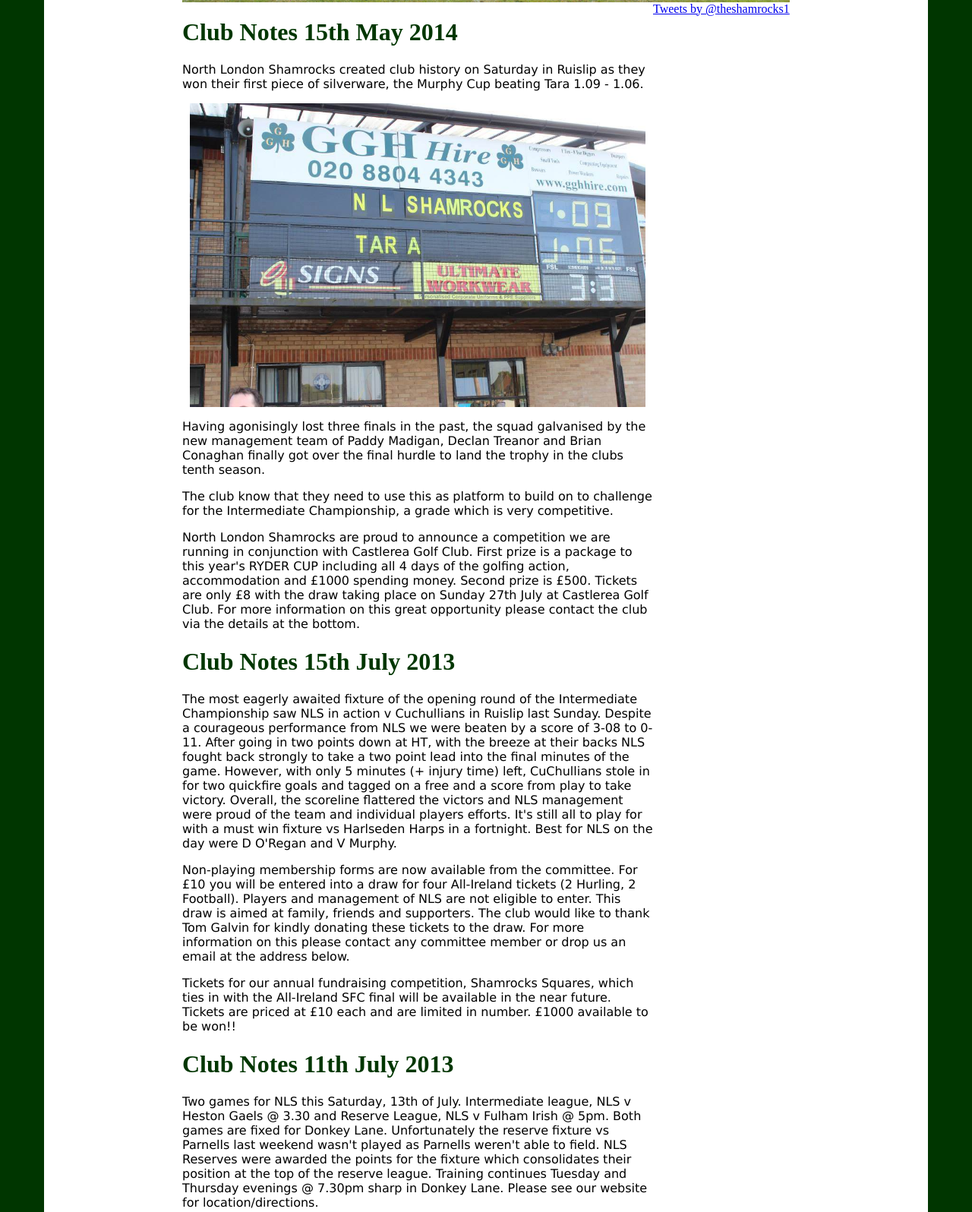
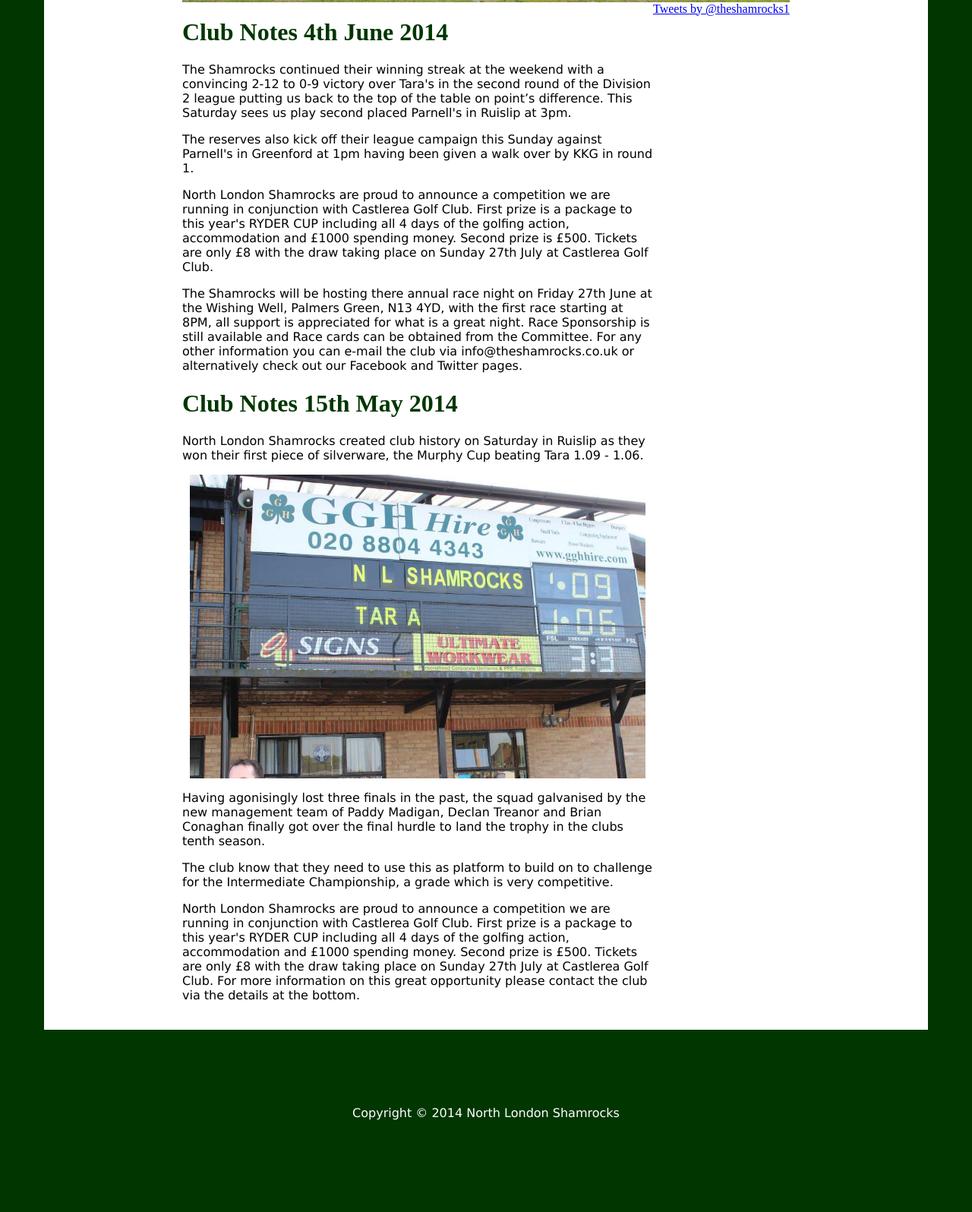
Before and after one commit to stephenlally/shamrocks-site, a plain HTML site: page index.html in a window 1280 px wide. Shown: the part 469-2065 px from the top of the page at 76% size. After the commit the page ends 1960 px from the top, so only its background shows below. Drawn offline with Linux system fonts and the light colour scheme.

Commit message:
new club notes

```diff
--- a/index.html
+++ b/index.html
@@ -49,9 +49,28 @@
         <img src="images/team_photo_2013_small2.jpg"/>
       </div>
 
-
       <div id="post_twitter_container">
         <div id="post_container">
+          <div class="post">
+            <h1>Club Notes 4th June 2014</h1>
+            <p>
+              The Shamrocks continued their winning streak at the weekend with a convincing 2-12 to 0-9 victory over Tara's in the second round of the Division 2
+              league putting us back to the top of the table on point’s difference. This Saturday sees us play second placed Parnell's in Ruislip at 3pm.
+            </p>
+            <p>
+              The reserves also kick off their league campaign this Sunday against Parnell's in Greenford at 1pm having been given a walk over by KKG in round 1.
+            </p>
+            <p>
+              North London Shamrocks are proud to announce a competition we are running in conjunction with Castlerea Golf Club. First prize is a package to
+              this year's RYDER CUP including all 4 days of the golfing action, accommodation and £1000 spending money. Second prize is £500. Tickets are only
+              £8 with the draw taking place on Sunday 27th July at Castlerea Golf Club.
+            </p>
+            <p>
+              The Shamrocks will be hosting there annual race night on Friday 27th June at the Wishing Well, Palmers Green, N13 4YD, with the first race
+              starting at 8PM, all support is appreciated for what is a great night. Race Sponsorship is still available and Race cards can be obtained from the Committee.
+              For any other information you can e-mail the club via info@theshamrocks.co.uk or alternatively check out our Facebook and Twitter pages.
+            </p>
+          </div>
           <div class="post">
             <h1>Club Notes 15th May 2014</h1>
             <p>
@@ -77,38 +96,8 @@
               with the draw taking place on Sunday 27th July at Castlerea Golf Club. For more information on this
               great opportunity please contact the club via the details at the bottom.
             </p>
+          </div>
 
-          </div>
-          <div class="post">
-            <h1>Club Notes 15th July 2013</h1>
-            <p>
-              The most eagerly awaited fixture of the opening round of the Intermediate Championship saw NLS in action v Cuchullians in Ruislip last Sunday.
-              Despite a courageous performance from NLS we were beaten by a score of 3-08 to 0-11. After going in two points down at HT, with the breeze at their
-              backs NLS fought back strongly to take a two point lead into the final minutes of the game. However, with only 5 minutes (+ injury time) left,
-              CuChullians stole in for two quickfire goals and tagged on a free and a score from play to take victory. Overall, the scoreline flattered the victors
-              and NLS management were proud of the team and individual players efforts. It's still all to play for with a must win fixture vs Harlseden Harps in a
-              fortnight. Best for NLS on the day were D O'Regan and V Murphy.
-            </p>
-            <p>
-              Non-playing membership forms are now available from the committee. For &pound;10 you will be entered into a draw for four All-Ireland tickets
-              (2 Hurling, 2 Football). Players and management of NLS are not eligible to enter. This draw is aimed at family, friends and supporters. The club would
-              like to thank Tom Galvin for kindly donating these tickets to the draw. For more information on this please contact any committee member or drop us an
-              email at the address below.
-            </p>
-            <p>
-              Tickets for our annual fundraising competition, Shamrocks Squares, which ties in with the All-Ireland SFC final will be available in the near
-              future. Tickets are priced at &pound;10 each and are limited in number. &pound;1000 available to be won!!
-            </p>
-          </div>
-          <div class="post">
-            <h1>Club Notes 11th July 2013</h1>
-            <p>
-              Two games for NLS this Saturday, 13th of July. Intermediate league, NLS v Heston Gaels @ 3.30 and Reserve League, NLS v Fulham Irish @ 5pm.
-              Both games are fixed for Donkey Lane. Unfortunately the reserve fixture vs Parnells last weekend wasn't played as Parnells weren't able to field. NLS
-              Reserves were awarded the points for the fixture which consolidates their position at the top of the reserve league.
-              Training continues Tuesday and Thursday evenings @ 7.30pm sharp in Donkey Lane. Please see our website for location/directions.
-            </p>
-          </div>
         </div>
 
         <div id="tweet_container">
```
Also changed, not shown: images/sponsors/logo.jpg (deleted).
